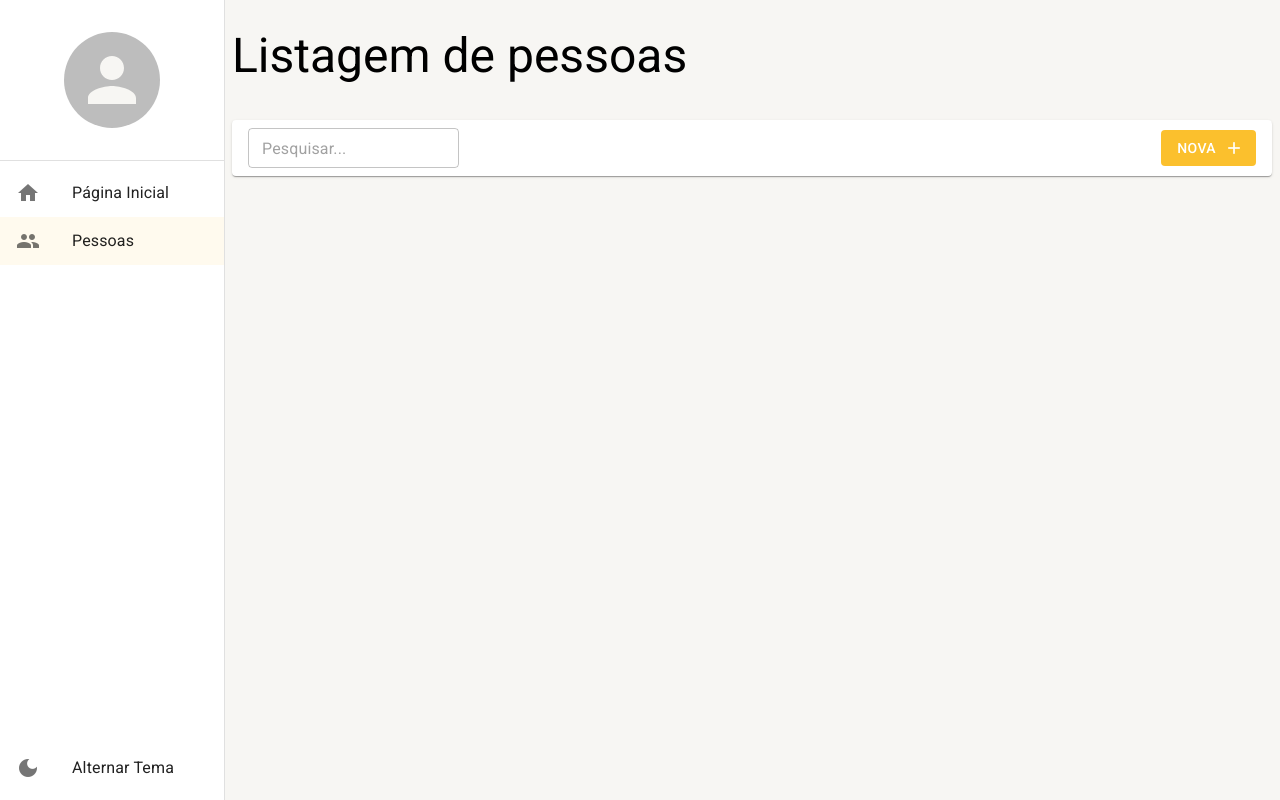
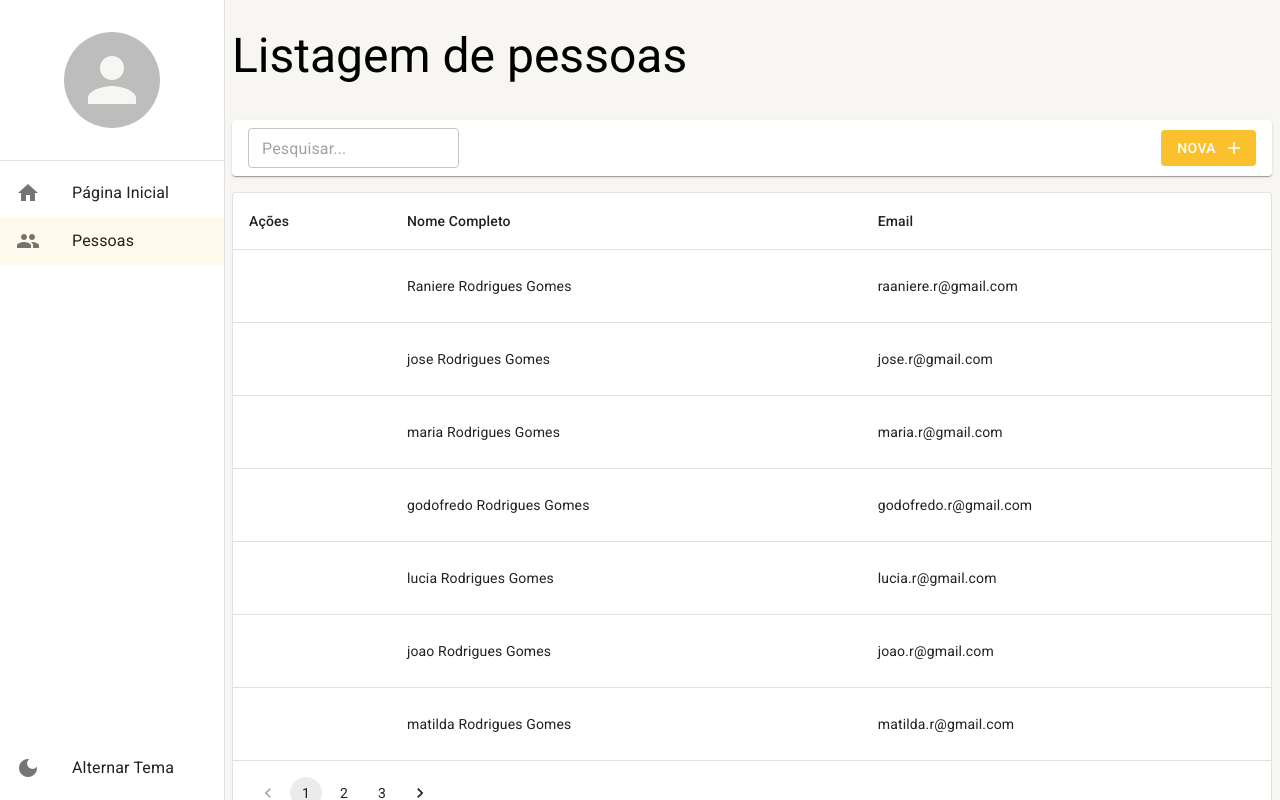
Before and after one commit to raniere57/react-material, a React (Create React App) app: page /pessoas in a window 1280 px wide. Built offline with nearby package versions, Linux system fonts and the light colour scheme; data requests are answered from the project's data file.

Commit message:
feat: inserido paginação na listagem de pessoas

```diff
--- a/mock/database.json
+++ b/mock/database.json
@@ -5,6 +5,96 @@
       "email": "raaniere.r@gmail.com",
       "nomeCompleto": "Raniere Rodrigues Gomes",
       "cidadeId": 1
+    },
+    {
+      "id": 2,
+      "email": "jose.r@gmail.com",
+      "nomeCompleto": "jose Rodrigues Gomes",
+      "cidadeId": 1
+    },
+    {
+      "id": 3,
+      "email": "maria.r@gmail.com",
+      "nomeCompleto": "maria Rodrigues Gomes",
+      "cidadeId": 1
+    },
+    {
+      "id": 4,
+      "email": "godofredo.r@gmail.com",
+      "nomeCompleto": "godofredo Rodrigues Gomes",
+      "cidadeId": 1
+    },
+    {
+      "id": 5,
+      "email": "lucia.r@gmail.com",
+      "nomeCompleto": "lucia Rodrigues Gomes",
+      "cidadeId": 1
+    },
+    {
+      "id": 6,
+      "email": "joao.r@gmail.com",
+      "nomeCompleto": "joao Rodrigues Gomes",
+      "cidadeId": 1
+    },
+    {
+      "id": 7,
+      "email": "matilda.r@gmail.com",
+      "nomeCompleto": "matilda Rodrigues Gomes",
+      "cidadeId": 1
+    },
+    {
+      "id": 8,
+      "email": "bruna.r@gmail.com",
+      "nomeCompleto": "bruna Rodrigues Gomes",
+      "cidadeId": 1
+    },
+    {
+      "id": 9,
+      "email": "raaniere.r@gmail.com",
+      "nomeCompleto": "Raniere Rodrigues Gomes",
+      "cidadeId": 1
+    },
+    {
+      "id": 10,
+      "email": "jose.r@gmail.com",
+      "nomeCompleto": "jose Rodrigues Gomes",
+      "cidadeId": 1
+    },
+    {
+      "id": 11,
+      "email": "maria.r@gmail.com",
+      "nomeCompleto": "maria Rodrigues Gomes",
+      "cidadeId": 1
+    },
+    {
+      "id": 12,
+      "email": "godofredo.r@gmail.com",
+      "nomeCompleto": "godofredo Rodrigues Gomes",
+      "cidadeId": 1
+    },
+    {
+      "id": 13,
+      "email": "lucia.r@gmail.com",
+      "nomeCompleto": "lucia Rodrigues Gomes",
+      "cidadeId": 1
+    },
+    {
+      "id": 14,
+      "email": "joao.r@gmail.com",
+      "nomeCompleto": "joao Rodrigues Gomes",
+      "cidadeId": 1
+    },
+    {
+      "id": 15,
+      "email": "matilda.r@gmail.com",
+      "nomeCompleto": "matilda Rodrigues Gomes",
+      "cidadeId": 1
+    },
+    {
+      "id": 16,
+      "email": "bruna.r@gmail.com",
+      "nomeCompleto": "bruna Rodrigues Gomes",
+      "cidadeId": 1
     }
   ]
 }
--- a/src/pages/pessoas/ListagemDePessoas.tsx
+++ b/src/pages/pessoas/ListagemDePessoas.tsx
@@ -1,29 +1,50 @@
-import { useEffect, useMemo } from 'react';
+import { useEffect, useMemo, useState } from 'react';
 import { useSearchParams } from 'react-router-dom';
+
+import { Icon, IconButton, LinearProgress, Pagination, Paper, Table, TableBody, TableCell, TableContainer, TableFooter, TableHead, TableRow } from '@mui/material';
+
 import { FerramentasDaListagem } from '../../shared/components';
+import { useDebounce } from '../../shared/hooks';
 import { LayoutBaseDePaginas } from '../../shared/layouts';
-import { PessoasService } from '../../shared/services/api/pessoas/PessoasService';
-
+import { IListagemPessoa, PessoasService } from '../../shared/services/api/pessoas/PessoasService';
+import { Environment } from '../../shared/environment';
 
 export const ListagemDePessoas = () => {
 
   const [searchParams, setSearchParams] = useSearchParams();
 
+  const { debounce } = useDebounce();
+
+  const [rows, setRows] = useState<IListagemPessoa[]>([]);
+  const [totalCount, setTotalCount] = useState(0);
+  const [isLoading, setIsLoading] = useState(true);
+
   const busca = useMemo(() => {
     return searchParams.get('busca') || '';
   }, [searchParams]);
 
+  const pagina = useMemo(() => {
+    return Number(searchParams.get('pagina') || '1');
+  }, [searchParams]);
+
   useEffect(() => {
-    PessoasService.getAll(1, busca)
+    setIsLoading(true);
+    debounce(() => {
+      PessoasService.getAll(pagina, busca)
         .then((result) => {
-        if(result instanceof Error) {
+          setIsLoading(false);
+          if (result instanceof Error) {
             alert(result.message);
             return;
           } else {
             console.log(result);
+
+            setTotalCount(result.totalCount);
+            setRows(result.data);
           }
         });
-  }, [busca]);
+    });
+  }, [busca, pagina]);
 
   return (
     <LayoutBaseDePaginas
@@ -33,10 +54,60 @@ export const ListagemDePessoas = () => {
           textoBotaoNovo='Nova'
           mostrarInputBusca
           textoDaBusca={busca}
-          aoMudarTextoDaBusca={texto => setSearchParams({ busca: texto }, { replace: true })}
+          aoMudarTextoDaBusca={texto => setSearchParams({ busca: texto, pagina: '1' }, { replace: true })}
         />}
     >
+      <TableContainer component={Paper} variant='outlined' sx={{ m: 1, width: 'auto' }}>
+        <Table>
+          <TableHead>
+            <TableRow>
+              <TableCell>Ações</TableCell>
+              <TableCell>Nome Completo</TableCell>
+              <TableCell>Email</TableCell>
+            </TableRow>
+          </TableHead>
+          <TableBody>
+            {rows.map(row => (
+              <TableRow key={row.id}>
+                <TableCell>
+                  <IconButton>
+                    <Icon>
 
+                    </Icon>
+                  </IconButton>
+                </TableCell>
+                <TableCell>{row.nomeCompleto}</TableCell>
+                <TableCell>{row.email}</TableCell>
+              </TableRow>
+            ))}
+          </TableBody>
+
+          {totalCount === 0 && !isLoading && (
+            <caption>{Environment.LISTAGEM_VAZIA}</caption>
+          )}
+
+          <TableFooter>
+            {isLoading && (
+              <TableRow>
+                <TableCell colSpan={3}>
+                  <LinearProgress variant='indeterminate' />
+                </TableCell>
+              </TableRow>
+            )}
+            {(totalCount > 0 && totalCount > Environment.LIMITE_DE_LINHAS) && (
+              <TableRow>
+                <TableCell colSpan={3}>
+                  <Pagination
+                    count={Math.ceil(totalCount / Environment.LIMITE_DE_LINHAS)}
+                    page={pagina}
+                    onChange={(e, newPage) => setSearchParams({ busca, pagina: newPage.toString() }, { replace: true })}
+                  />
+                </TableCell>
+              </TableRow>
+            )}
+          </TableFooter>
+        </Table>
+      </TableContainer>
     </LayoutBaseDePaginas>
   );
 };
--- a/src/shared/environment/index.ts
+++ b/src/shared/environment/index.ts
@@ -4,7 +4,7 @@ export const Environment = {
   /**
    * Define a quantidade de linhas a ser carregada por padrão nas listagens
    */
-  LIMITE_DE_LINHAS: 10,
+  LIMITE_DE_LINHAS: 7,
   /**
    * Placeholder exibido nos inputs
    */
--- a/src/shared/hooks/index.ts
+++ b/src/shared/hooks/index.ts
@@ -1 +1 @@
-export {};
+export * from './useDebounce';
--- /dev/null
+++ b/src/shared/hooks/useDebounce.ts
@@ -0,0 +1,25 @@
+import { useCallback, useRef } from 'react';
+
+
+export const useDebounce = (delay = 1000, notDelayInFirstTime = true) => {
+
+  const debouncing = useRef<NodeJS.Timeout>();
+  const isFirstTime = useRef(notDelayInFirstTime);
+
+  const debounce = useCallback((func: () => void) => {
+
+    if (isFirstTime.current) {
+      isFirstTime.current = false;
+      func();
+    } else {
+      if (debouncing.current) {
+        clearTimeout(debouncing.current);
+      }
+
+      debouncing.current = setTimeout(() => func(), delay);
+    }
+
+  }, [delay]);
+
+  return { debounce };
+};
--- a/src/shared/services/api/pessoas/PessoasService.ts
+++ b/src/shared/services/api/pessoas/PessoasService.ts
@@ -1,14 +1,14 @@
 import { Environment } from '../../../environment';
 import { Api } from '../axios-config';
 
-interface IListagemPessoa {
+export interface IListagemPessoa {
   id: number
   nomeCompleto: string
   email: string
   cidadeId: number
 }
 
-interface IDetalhePessoa {
+export interface IDetalhePessoa {
   id: number
   nomeCompleto: string
   email: string
@@ -22,7 +22,7 @@ type TPessoasComTotalCount = {
 
 const getAll = async (page = 1, filter = ''): Promise<TPessoasComTotalCount | Error> => {
   try {
-    const urlRelativa = `/pessoas?_page${page}&_limit=${Environment.LIMITE_DE_LINHAS}&nomeCompleto_like${filter}`;
+    const urlRelativa = `/pessoas?_page=${page}&_limit=${Environment.LIMITE_DE_LINHAS}&nomeCompleto_like=${filter}`;
     const { data, headers } = await Api.get(urlRelativa);
     if (data) {
       return {
```
Lines whose indentation alone changed are shown as unchanged.
